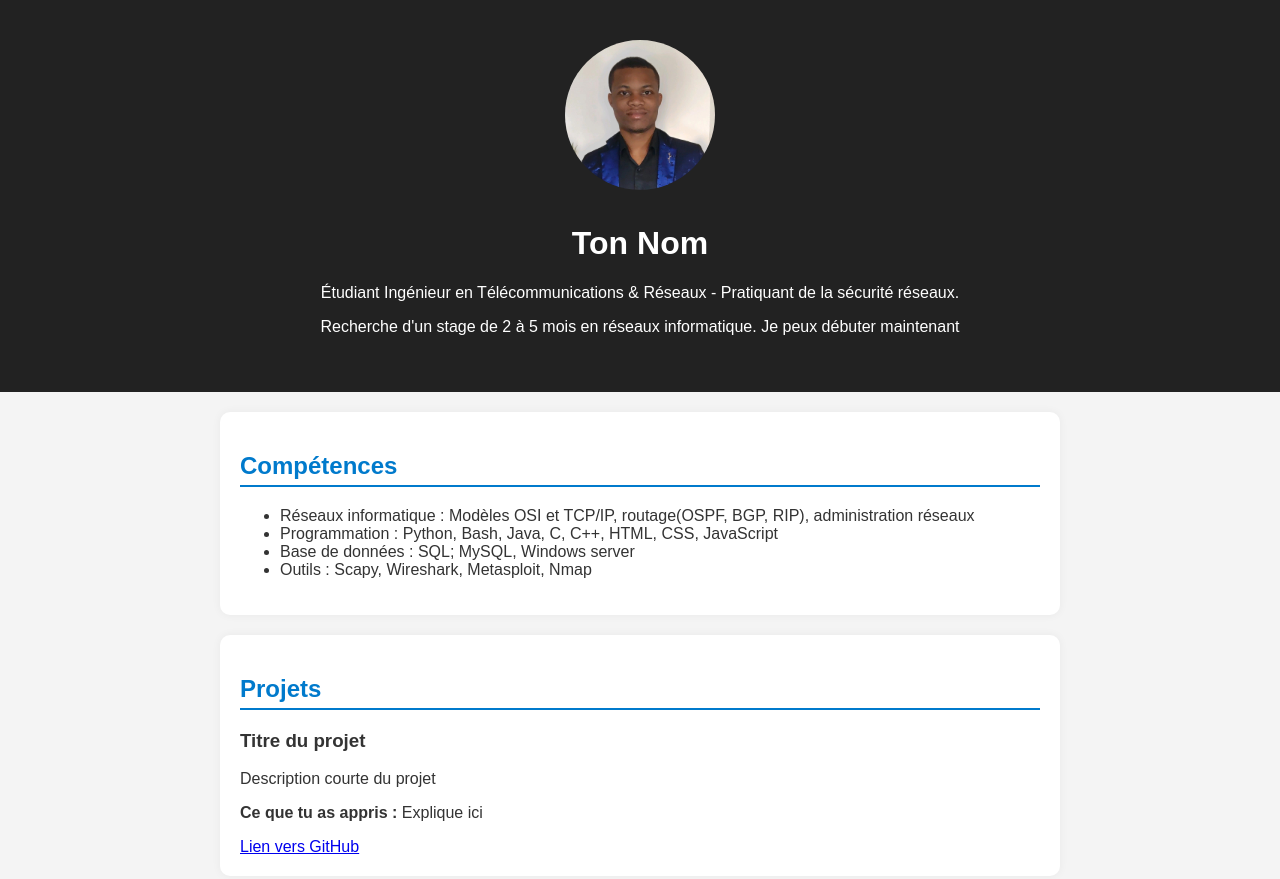
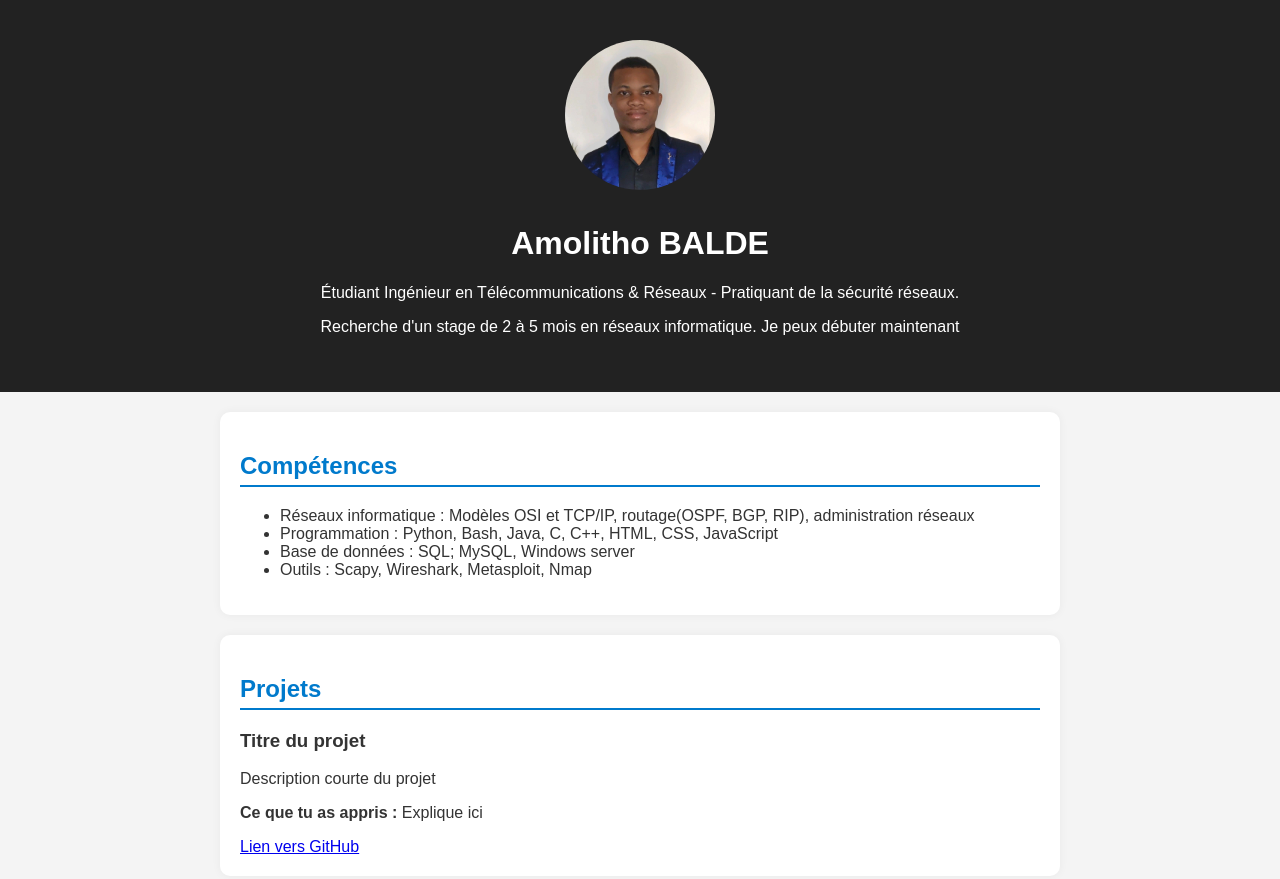
Before and after one commit to Bamolitho/portfolio, a plain HTML site: page index.html in a window 1280 px wide. Shown: the top 879 px of the page. Drawn offline with Linux system fonts and the light colour scheme.

Commit message:
Update index.html

```diff
--- a/index.html
+++ b/index.html
@@ -12,7 +12,7 @@
       <!-- METS TA PHOTO ICI -->
       <img src="assets/photo_profil.jpeg" alt="Photo de profil" class="profile-pic" />
 
-      <h1>Ton Nom</h1>
+      <h1>Amolitho BALDE</h1>
       <p>Étudiant Ingénieur en Télécommunications & Réseaux - Pratiquant de la sécurité réseaux.</p>
       <p>Recherche d'un stage de 2 à 5 mois en réseaux informatique. Je peux débuter maintenant</p>
     </div>
```
